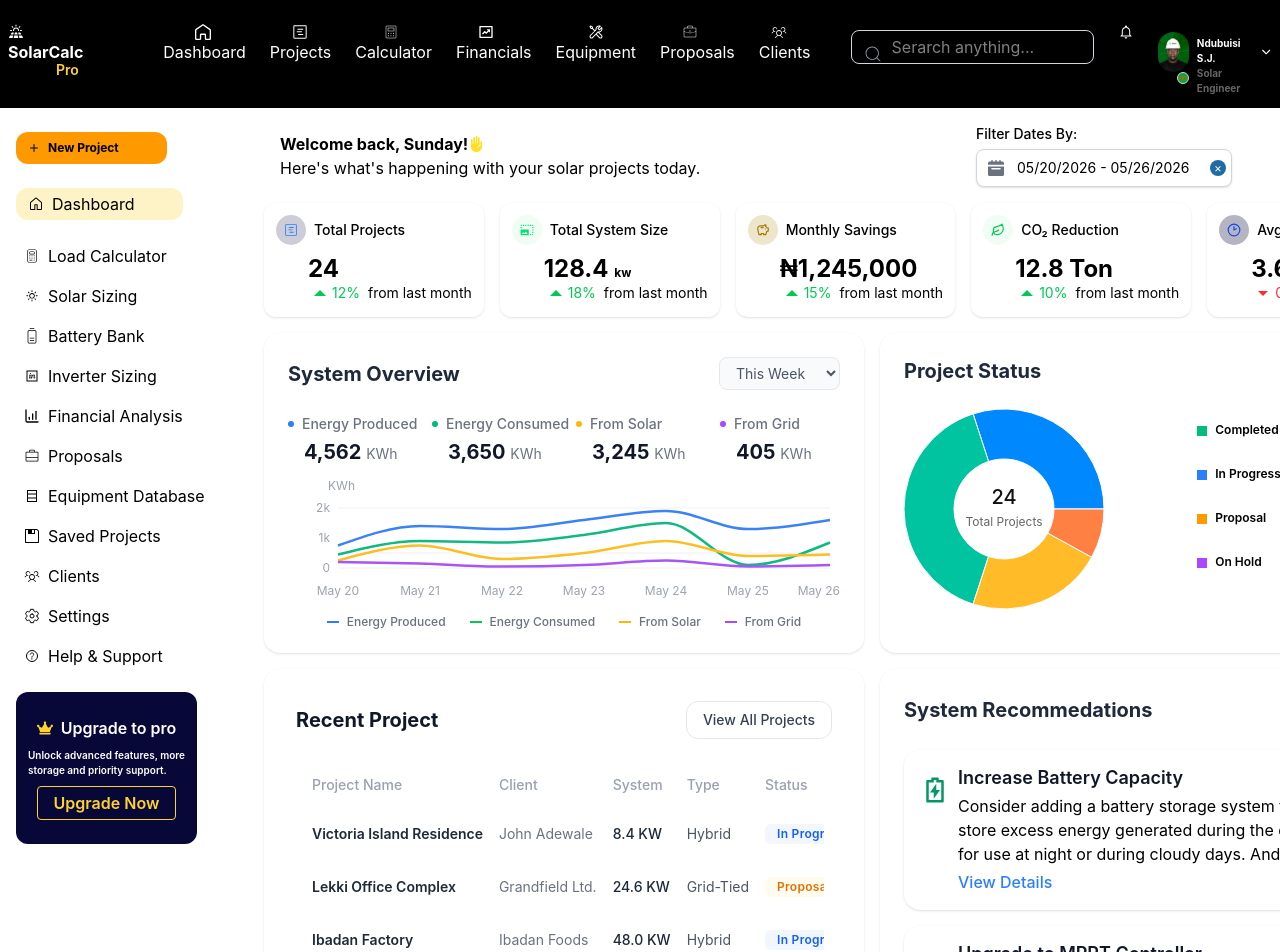
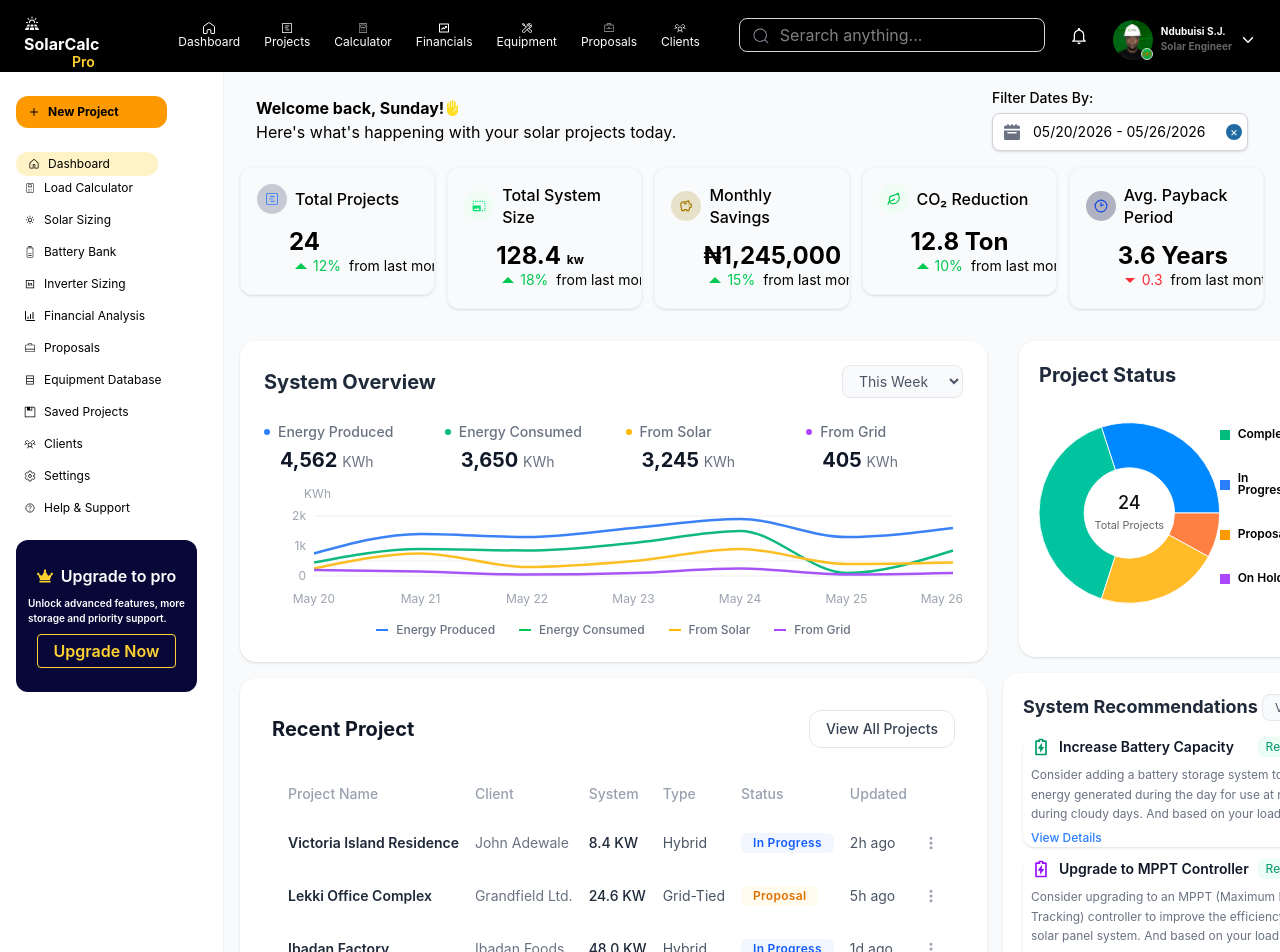
Before and after one commit to NSJeremiah01/solar-calculator, a React (Vite) app: page / in a window 1280 px wide. Shown: the top 952 px of the page. Built offline with nearby package versions, Linux system fonts and the light colour scheme.

Commit message:
I added new lines of code

```diff
--- a/src/App.jsx
+++ b/src/App.jsx
@@ -1,26 +1,22 @@
 import Header from "./Components/Header"
 import Nav from "./Components/Nav"
 import Body from "./Components/Body"
-import BodyPart1 from "./Components/BodyPart1"
+
 
 
 function App() {
 
 
   return (
-    <div className="flex flex-col w-full min-h-screen overflow-x-hidden">
-    <div className="flex flex-col">
-    <Header/>
-    </div>
-    <div className="flex flex-1  overflow-hidden">
+    <div className="flex flex-col w-full min-h-screen bg-gray-50">
+      <Header/>
 
-        <div className="w-58 shrink-0">
+    <div className="flex flex-1 min-h-0 overflow-hidden">
+
       <Nav/>
-      </div>
-        <div className="flex-1 overflow-y-auto ">
-      <Body/>
-
-      </div>
+        <main className="flex-1 min-w-0 overflow-y-auto overflow-x-hidden">
+          <Body/>
+        </main>
      </div>
     </div>
 
--- a/src/Components/Body.jsx
+++ b/src/Components/Body.jsx
@@ -26,7 +26,7 @@ function Body() {
     };
   return (
 <>
-  <div className="min-h-screen w-full px-2 mb-0 sm:px-6 lg:px-8">
+  <div className="w-full px-4 pb-8">
     <div className="flex items-center p-4 justify-between">
       <div className="">
       <div className="flex items-center">
@@ -46,9 +46,9 @@ function Body() {
     </div>
 
   </div>
-    <div className="flex gap-4 w-full ">
+    <div className="grid grid-cols-2 sm:grid-cols-3 lg:grid-cols-5 gap-3 mb-4 ">
       <div>
-        <Card size="sm" className="mx-auto w-full max-w-sm  border-black-50 shadow-sm">
+        <Card  className="w-full border border-gray-100 shadow-sm">
           <CardHeader>
             <div className="flex items-center gap-2 ">
               <span className="bg-[#080838]/20 rounded-full p-2 ">
@@ -79,7 +79,7 @@ function Body() {
       </div>
 
         <div>
-        <Card size="sm" className="mx-auto w-full max-w-sm border-black-50 shadow-sm">
+        <Card className="w-full border border-gray-100 shadow-sm">
           <CardHeader>
             <div className="flex items-center gap-2 ">
               <span className="bg-green-50 rounded-full p-2 ">
@@ -110,7 +110,7 @@ function Body() {
       </div>
 
       <div>
-        <Card size="sm" className="mx-auto w-full max-w-sm border-black-50 shadow-sm">
+        <Card  className="w-full border border-gray-100 shadow-sm">
           <CardHeader>
             <div className="flex items-center gap-2 ">
               <span className="bg-[#a67c00]/20 rounded-full p-2 ">
@@ -141,7 +141,7 @@ function Body() {
       </div>
 
       <div>
-        <Card size="sm" className="mx-auto w-full max-w-sm border-black-50 shadow-sm">
+        <Card  className="w-full border border-gray-100 shadow-sm">
           <CardHeader>
             <div className="flex items-center gap-2 ">
               <span className="bg-green-50 rounded-full p-2 ">
@@ -172,7 +172,7 @@ function Body() {
       </div>
 
       <div>
-        <Card size="sm" className="mx-auto w-full max-w-sm border-black-50 shadow-sm">
+        <Card  className="w-full border border-gray-100 shadow-sm">
           <CardHeader>
             <div className="flex items-center gap-2 ">
               <span className="bg-[#080838]/30 rounded-full p-2 ">
--- a/src/Components/BodyPart1.jsx
+++ b/src/Components/BodyPart1.jsx
@@ -25,15 +25,15 @@ function BodyPart1() {
 
   return (
 
-    <div className=" flex  ">
+    <div className=" flex flex-col xl:flex-row w-full gap-4">
 
-       <div>
+       <div clasName="flex flex-col gap-4 flex-1 min-w-0">
         <SystemOverview/>
         <RecentProjectsTable/>
         <Weather/>
       </div>
 
-        <div>
+        <div className="flex flex-col gap-4 w-full  xl:w-96 shrink-0">
         <PieChartInGrid/>
         <Recommendations/>
         </div>
--- a/src/Components/Header.jsx
+++ b/src/Components/Header.jsx
@@ -1,4 +1,4 @@
-import { FaBeer } from 'react-icons/fa';
+
 import { PiSolarPanelFill,} from "react-icons/pi";
 import { GrHomeRounded } from "react-icons/gr";
 import { GoProjectRoadmap } from "react-icons/go";
@@ -14,61 +14,61 @@ import ElecNova from '../assets/ElecNova.jpeg'
 
 function Header() {
   return (
-   <div className='px-2 bg-black text-white '>
-    <div className='h-auto w-full flex relative gap-10 py-6'>
+   <div className='px-4 lg:px-6 bg-black text-white '>
+    <div className='w-full flex  py-3  items-center justify-between'>
 
      <div>
         <PiSolarPanelFill /> <h1 className='relative inline-block  font-bold pr-10'>SolarCalc <span className='absolute bottom-0 left-12 top-5 text-sm font-semibold text-amber-300'>Pro</span></h1>
      </div>
 
-      <div className='flex gap-6'>
-        <span className=''>
-          <GrHomeRounded className='w-20 '/>
+      <div className='hidden md:flex gap-6'>
+        <span className='flex flex-col items-center text-xs cursor-pointer hover:text-amber-300'>
+          <GrHomeRounded className=' '/>
           <p>Dashboard</p>
         </span>
 
-        <span>
-          <GoProjectRoadmap className='w-15' />
+        <span className='flex flex-col items-center text-xs cursor-pointer hover:text-amber-300'>
+          <GoProjectRoadmap className='' />
           <p>Projects</p>
         </span>
 
-        <span>
-          <PiCalculatorThin className='w-18' />
+        <span className='flex flex-col items-center text-xs cursor-pointer hover:text-amber-300'>
+          <PiCalculatorThin className='' />
           <p>Calculator</p>
         </span>
 
-        <span>
-          <RiFundsBoxLine className='w-15' />
+        <span className='flex flex-col items-center text-xs cursor-pointer hover:text-amber-300'>
+          <RiFundsBoxLine className='' />
           <p>Financials</p>
         </span>
 
-        <span>
-        <LiaToolsSolid className='w-20' />
+        <span className='flex flex-col items-center text-xs cursor-pointer hover:text-amber-300'>
+        <LiaToolsSolid className='' />
         <p>Equipment</p>
         </span>
 
-        <span>
-         <PiBriefcaseThin className='w-15' />
+        <span className='flex flex-col items-center text-xs cursor-pointer hover:text-amber-300'>
+         <PiBriefcaseThin className='' />
          <p>Proposals</p>
         </span>
 
-        <span>
-          <PiUsersThreeLight className='w-10' />
+        <span className='flex flex-col items-center text-xs cursor-pointer hover:text-amber-300'>
+          <PiUsersThreeLight className='' />
           <p>Clients</p>
         </span>
 
       </div>
 
-      <div className='flex gap-6'>
-     <span className='relative block max-w-md '>
+      <div className='flex gap-6 '>
+     <span className='relative hidden sm:block'>
       <div className='absolute inset-y-0 left-0 flex items-center pl-3 pointer-events-none'>
       <CiSearch  className='text-gray-400 text-xl'/>
       </div>
       <input type="text" placeholder='Serarch anything...' className='w-full pl-10 pr-4 py-1 mt-1.5 border border-gray-300 rounded-lg focus:outline-none focus:border-blue-500' />
      </span>
 
-     <span>
-      <IoMdNotificationsOutline />
+     <span className='flex items-center'>
+      <IoMdNotificationsOutline className='text-xl cursor-pointer hover:text-amber-300'/>
      </span>
 
        <span className='flex gap-2'>
--- a/src/Components/Nav.jsx
+++ b/src/Components/Nav.jsx
@@ -18,13 +18,13 @@ function Nav() {
 
   return (
     <>
-      <div className=" min-h-screen w-full ">
+      <div className=" w-56 shrink-0 bg-white border-r border-gray-100 flex flex-col overflow-y-auto ">
          <div className="flex items-center py-2 px-3 pr-12 font-bold rounded-xl bg-amber-500 w-fit gap-2 my-6 mx-4 text-xs cursor-pointer">
            <LuPlus />
             <p>New Project</p>
          </div>
 
-            <div className="gap-6 flex flex-col " >
+            <div className="hidden md:flex items-center gap-1 text-xs flex-wrap " >
               <div className="flex items-center gap-2 bg-amber-100 w-fit hover:text-amber-300 cursor-pointer pr-12 py-1 px-3 mx-4 rounded-xl">
                  <GoHome />
                  <p>Dashboard</p>
--- a/src/Components/Recommendations.jsx
+++ b/src/Components/Recommendations.jsx
@@ -6,52 +6,66 @@ function Recommendations() {
 
 
   return (
-    <div className="w-150 h-auto  m-4 max-w-5xl p-6 bg-white rounded-2xl shadow-sm">
-     <div className="flex items-center justify-between mb-6">
-        <h2 className="text-xl font-bold text-gray-800">System Recommedations</h2>
-        <select className="px-3 py-1.5 text-sm bg-gray-50 border border-gray-200 rounded-lg text-gray-600 focus:outline-none">
+    <div className="w-full  p-5 bg-white rounded-2xl shadow-sm">
+
+     <div className="flex items-center justify-between mb-4">
+        <h2 className="text-lg font-bold text-gray-800">System Recommendations</h2>
+        <select className="px-2 py-1 text-xs bg-gray-50 border border-gray-200 rounded-lg text-gray-600 focus:outline-none">
         <option >View All</option>
         <option >Select View</option>
 
         </select>
      </div>
 
-      <div className="gap-4 flex flex-col">
-       <div className="flex justify-between w-138 h-40 items-center  max-w-5xl  px-2 bg-white rounded-2xl shadow-sm">
-         <div className="font-bold text-3xl px-2 -translate-y-10 text-emerald-600">
-          <RiBattery2ChargeLine />
+      <div className="gap-3 flex flex-col">
+
+
+       <div className="flex flex-col gap-2   px-2 bg-white rounded-xl shadow-sm">
+          <div  className="flex items-start justify-between gap-2">
+            <div className="flex items-center gap-2">
+              <RiBattery2ChargeLine className="text-emerald-600 text-xl shrink-0" />
+               <h3 className="text-sm font-semibold text-gray-900">Increase Battery Capacity</h3>
+            </div>
+               <span className="text-xs px-2 py-0.5 bg-emerald-50 text-emerald-600 rounded-md shrink-0">
+              Recommended
+            </span>
           </div>
 
-         <div>
-          <h3 className="text-lg font-semibold text-gray-900 -translate-y-0.5">Increase Battery Capacity</h3>
+            <div className="text-xs text-gray-500 leading-relaxed">
+
 
               <TextTruncate text={'Consider adding a battery storage system to store excess energy generated during the day for use at night or during cloudy days. And based on your load profile, increase battery capacity to 20kwh will improve backup by 35%'}  />
 
             </div>
 
-          <button className="px-1 py-0.5  -translate-y-12 bg-emerald-500/10 text-emerald-600 rounded-lg focus:outline-none">
-            Recommended
-          </button>
 
        </div>
 
-        <div className="flex justify-between w-138 h-40 items-center  max-w-5xl  px-2 bg-white rounded-2xl shadow-sm">
-         <div className="font-bold text-3xl px-2 -translate-y-10 text-purple-600">
-          <RiBattery2ChargeLine />
+ <div className="flex flex-col gap-2   px-2 bg-white rounded-xl shadow-sm">
+          <div  className="flex items-start justify-between gap-2">
+            <div className="flex items-center gap-2">
+              <RiBattery2ChargeLine className="text-purple-600 text-xl shrink-0" />
+               <h3 className="text-sm font-semibold text-gray-900">Upgrade to MPPT Controller</h3>
+            </div>
+               <span className="text-xs px-2 py-0.5 bg-emerald-50 text-emerald-600 rounded-md shrink-0">
+              Recommended
+            </span>
           </div>
 
-         <div>
-          <h3 className="text-lg font-semibold text-gray-900 -translate-y-0.5">Upgrade to MPPT Controller</h3>
+            <div className="text-xs text-gray-500 leading-relaxed">
+
 
               <TextTruncate text={'Consider upgrading to an MPPT (Maximum Power Point Tracking) controller to improve the efficiency of your solar panel system. And based on your load profile, increase battery capacity to 20kwh will improve backup by 35%'}  />
 
             </div>
 
-          <button className="px-1 py-0.5  -translate-y-12 bg-emerald-500/10 text-emerald-600 rounded-lg focus:outline-none">
-            Recommended
-          </button>
 
        </div>
+
+
+
+
+
 
 
 
--- a/src/Components/UI/PieChartInGrid.jsx
+++ b/src/Components/UI/PieChartInGrid.jsx
@@ -16,7 +16,7 @@ const MyPie = () => (
 
 export default function PieChartInGrid() {
   return (
-    <div className="w-150 h-80 mt-4 mx-4 max-w-5xl p-6 bg-white rounded-2xl shadow-sm" >
+    <div className="w-full mt-4 mx-4  p-5 bg-white rounded-2xl shadow-sm" >
 
        <h2 className="text-xl font-bold text-gray-800">Project Status</h2>
 
--- a/src/Components/UI/RecentProjectsTable.jsx
+++ b/src/Components/UI/RecentProjectsTable.jsx
@@ -37,7 +37,7 @@ const getStatusStyles = (status) => {
 
 export default function RecentProjectsTable(){
  return (
- <Card className="w-150 h-80 max-w-5xl  p-6 bg-white mt-4 rounded-2xl shadow-sm">
+ <Card className="w-full  p-6 bg-white mt-4 rounded-2xl shadow-sm">
 
  <CardHeader className="flex flex-row items-center justify-between pb-2 space-y-0 px-2 pt-2">
   <CardTitle className="text-xl font-bold text-gray-900">Recent Project</CardTitle>
--- a/src/Components/UI/SystemOverview.jsx
+++ b/src/Components/UI/SystemOverview.jsx
@@ -16,7 +16,7 @@ const data = [
 
 export default function SystemOverview() {
 return(
- <div className="w-150 h-80 mt-4  max-w-5xl p-6 bg-white rounded-2xl shadow-sm">
+ <div className="w-full mt-4  p-6 bg-white rounded-2xl shadow-sm">
 
    {/* Header Section */}
 
--- a/src/Components/Weather.jsx
+++ b/src/Components/Weather.jsx
@@ -7,7 +7,7 @@ import { WiHumidity } from "react-icons/wi";
 function Weather() {
 
   return (
-  <div className="w-150 h-auto mt-4  max-w-5xl p-6 bg-white rounded-2xl shadow-sm">
+  <div className="w-full mt-4  p-6 bg-white rounded-2xl shadow-sm">
     <div>
       <h3 className="font-bold text-xl">Weather & Solar Conditions</h3>
       <p className="font-semibold text-black/50 text-sm">Lagos, Nigeria</p>
```
Lines whose indentation alone changed are shown as unchanged.
